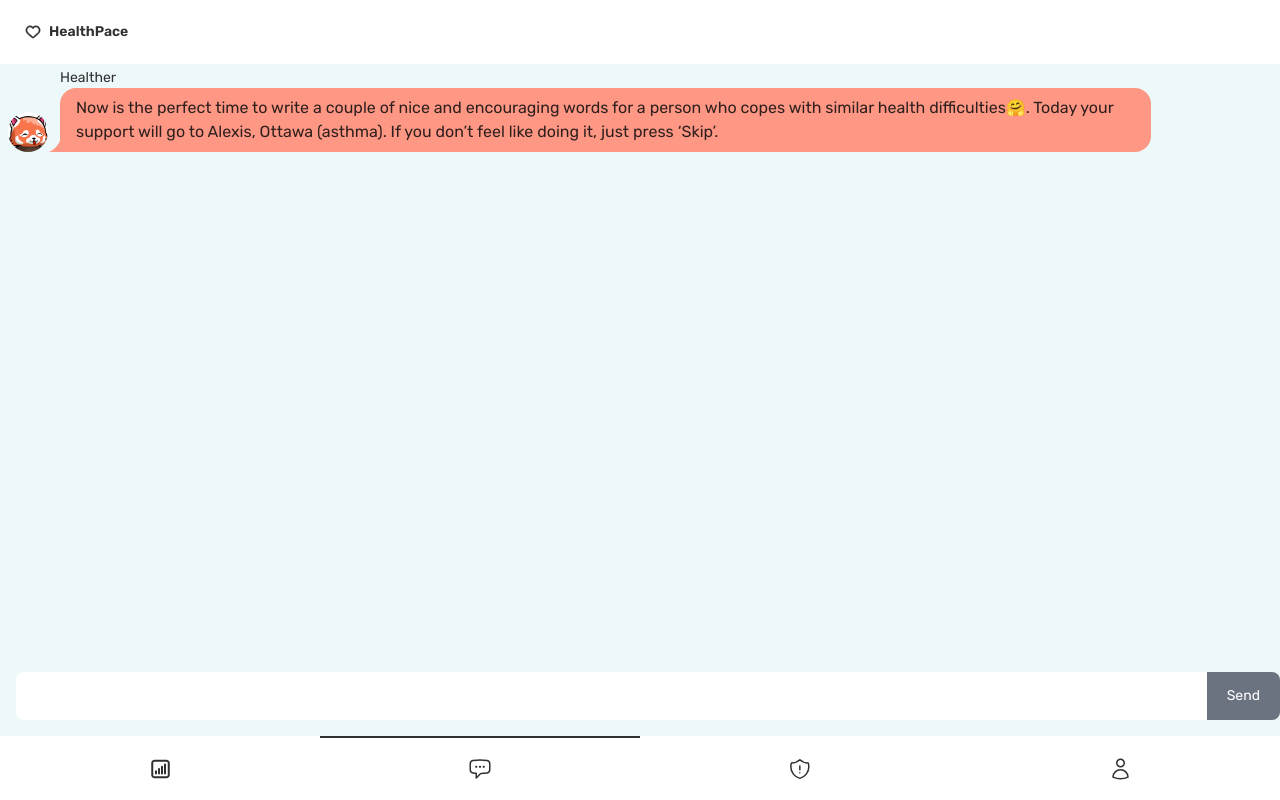
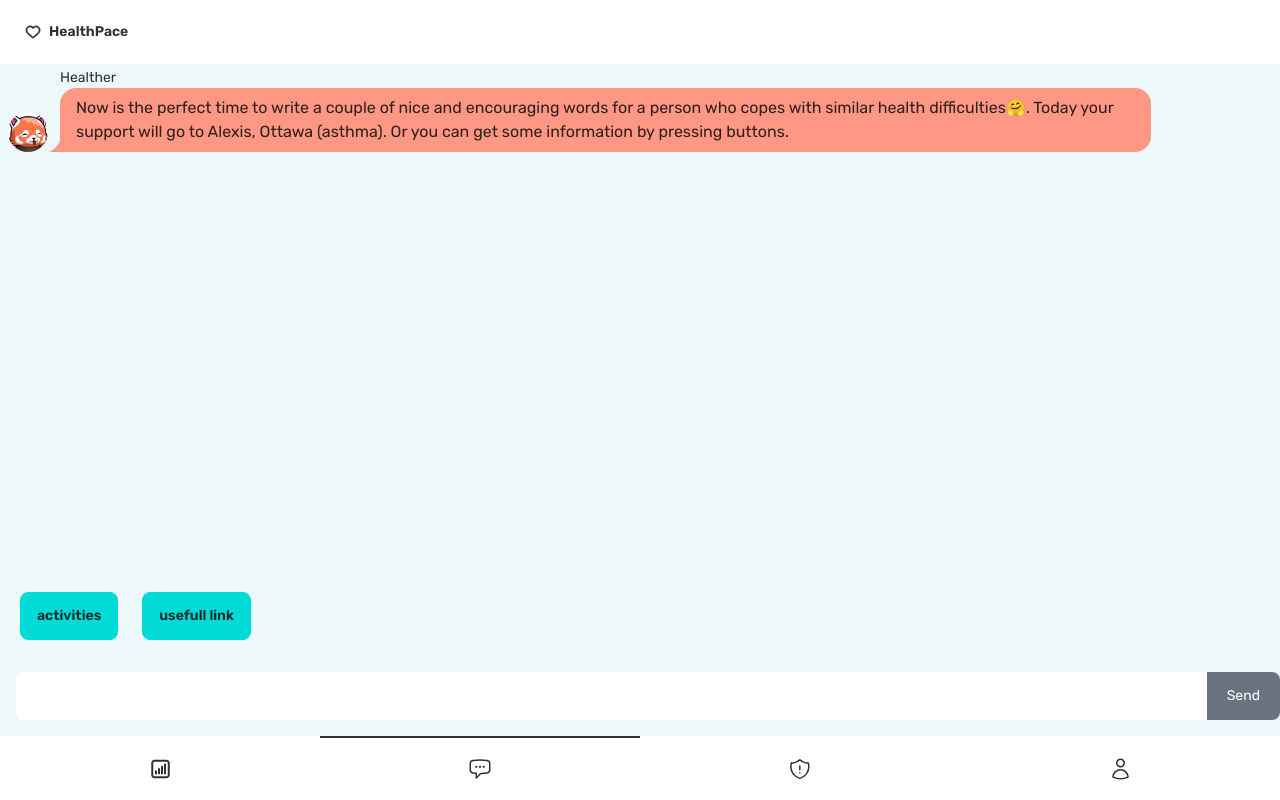
Before and after one commit to HacksDev/junction-2023, a Next.js app: page /messages in a window 1280 px wide. Built offline with nearby package versions, Linux system fonts and the light colour scheme.

Commit message:
[dev-vb] messages

```diff
--- a/src/components/Messages/ChatBox.tsx
+++ b/src/components/Messages/ChatBox.tsx
@@ -14,7 +14,7 @@ const ChatBox = (props: { messages: MessageData[] }) => {
   }, [props.messages]); // Trigger the effect whenever messages change
 
   return (
-    <div className="containerWrap pb-32" style={{ backgroundColor: "#EDF8FA" }} ref={chatBoxRef}>
+    <div className="containerWrap pb-52" style={{ backgroundColor: "#EDF8FA" }} ref={chatBoxRef}>
       {props.messages.map((message: MessageData, ind: number) => (
         <Message key={ind} message={message} />
       ))}
--- a/src/components/Messages/Message.tsx
+++ b/src/components/Messages/Message.tsx
@@ -2,7 +2,6 @@ import { MessageData } from "@/pages/messages";
 
 const Message = (props: { message: MessageData }) => {
   const message = props.message;
-  console.log(message);
   return (
     <div>
       <div className={`chat ${message.userMessage === true ? "chat-end" : "chat-start"}`}>
--- /dev/null
+++ b/src/components/Messages/SendButtonMessage.tsx
@@ -0,0 +1,57 @@
+import { useState } from "react";
+
+type ButtonState = {
+  text: String;
+  buttons_text: String[];
+};
+
+// todo: use callback wrap
+const SendButtonMessage = (props: { onNewMessage: (message: String, userMessage: Boolean) => void }) => {
+  const [value, setValue] = useState("");
+  const [number, setNumber] = useState<number>(0);
+  const buttonStates: ButtonState[] = [
+    {
+      text: "If you want to get some information, push buttons",
+      buttons_text: ["activities", "usefull link"],
+    },
+    {
+      text: "If you want to be active, go for a walk",
+      buttons_text: ["no", "okay"],
+    },
+    {
+      text: "I see, you don't want to go for a walk, maybe you would like to see movie",
+      buttons_text: ["yes", "no"],
+    },
+    {
+      text: "Okay, I know some movie for you. It calls 'Garfield'",
+      buttons_text: ["Good, I will see it", "Brr, it is boring!"],
+    },
+  ];
+
+  const handleSendButtonMessage = async (e: any, value: String) => {
+    e.preventDefault();
+    props.onNewMessage(value, true);
+
+    setNumber(number + 1);
+    props.onNewMessage(buttonStates[(number + 1) % buttonStates.length].text, false);
+  };
+
+  return (
+    <div className="fixed bottom-0 pt-3 pb-40  w-full flex items-center " style={{ backgroundColor: "#EDF8FA" }}>
+      <form
+        onSubmit={(e: any) => {
+          handleSendButtonMessage(e, buttonStates[number % buttonStates.length].buttons_text[0]);
+        }}
+      >
+        <button type="submit" className="btn btn-secondary mx-3">
+          {buttonStates[number % buttonStates.length].buttons_text[0]}
+        </button>
+      </form>
+      <button type="submit" className="btn btn-secondary mx-3">
+        {buttonStates[number % buttonStates.length].buttons_text[1]}
+      </button>
+    </div>
+  );
+};
+
+export default SendButtonMessage;
--- a/src/components/Messages/SendMessage.tsx
+++ b/src/components/Messages/SendMessage.tsx
@@ -6,7 +6,6 @@ const SendMessage = (props: { onNewMessage: (message: String, userMessage: Boole
   const [number, setNumber] = useState<number>(0);
   const handleSendMessage = async (e: any) => {
     e.preventDefault();
-    console.log(value);
     props.onNewMessage(value, true);
     const anwer_messages: String[] = [
       'Thank you for your warm wishes! You just made someone a bit happier. Michael from Salzburg wrote a message to you too: "Have a nice day! Smile more!',
--- a/src/pages/messages/index.tsx
+++ b/src/pages/messages/index.tsx
@@ -1,5 +1,6 @@
 import { Layout } from "@/components/Layout";
 import ChatBox from "@/components/Messages/ChatBox";
+import SendButtonMessage from "@/components/Messages/SendButtonMessage";
 import SendMessage from "@/components/Messages/SendMessage";
 
 import Link from "next/link";
@@ -14,13 +15,18 @@ export default function Messages() {
   const [messages, setMessages] = useState<MessageData[]>([
     {
       userMessage: false,
-      text: "Now is the perfect time to write a couple of nice and encouraging words for a person who copes with similar health difficulties🤗.\nToday your support will go to Alexis, Ottawa (asthma).\nIf you don’t feel like doing it, just press ‘Skip’.",
+      text: "Now is the perfect time to write a couple of nice and encouraging words for a person who copes with similar health difficulties🤗.\nToday your support will go to Alexis, Ottawa (asthma). Or you can get some information by pressing buttons.",
     },
   ]);
   return (
     <Layout containerClassName="py-0">
       <div>
         <ChatBox messages={messages} />
+        <SendButtonMessage
+          onNewMessage={(message, userMessage) => {
+            setMessages((prev) => [...prev, { userMessage: userMessage, text: message }]);
+          }}
+        />
         <SendMessage
           onNewMessage={(message, userMessage) => {
             setMessages((prev) => [...prev, { userMessage: userMessage, text: message }]);
```
